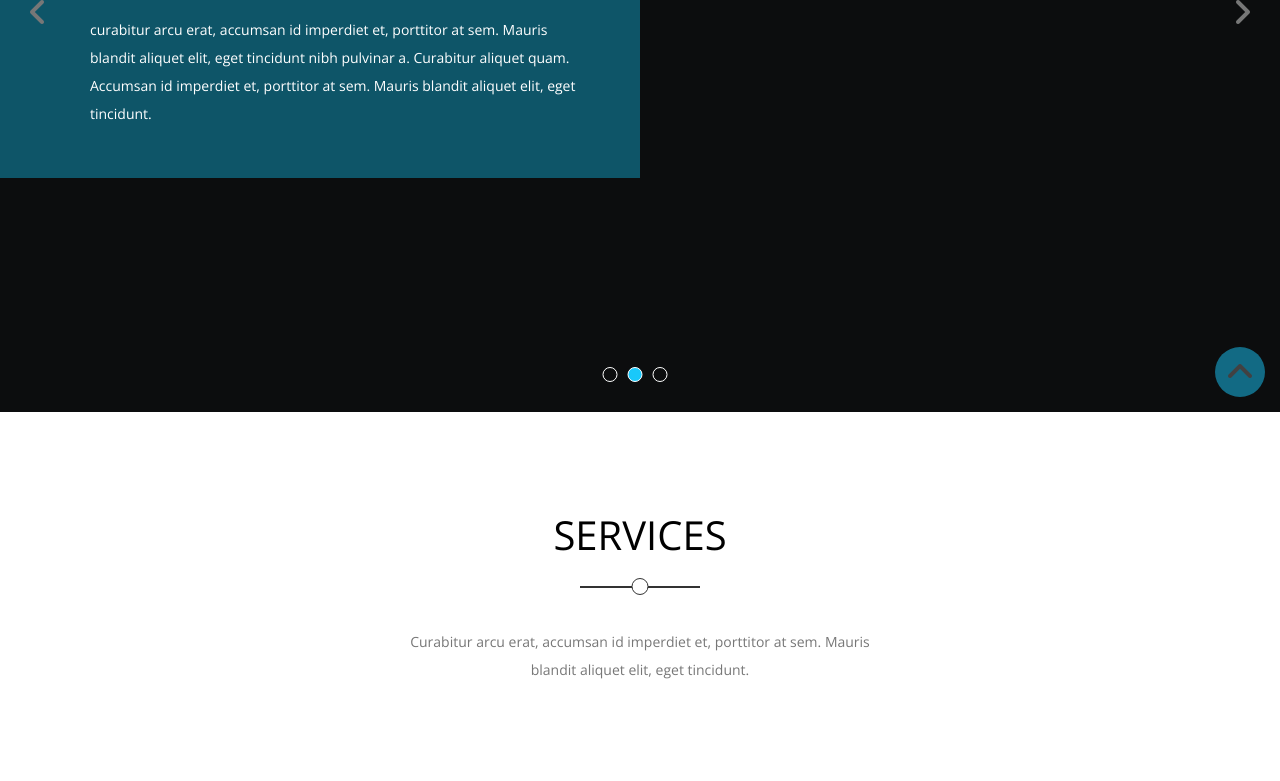
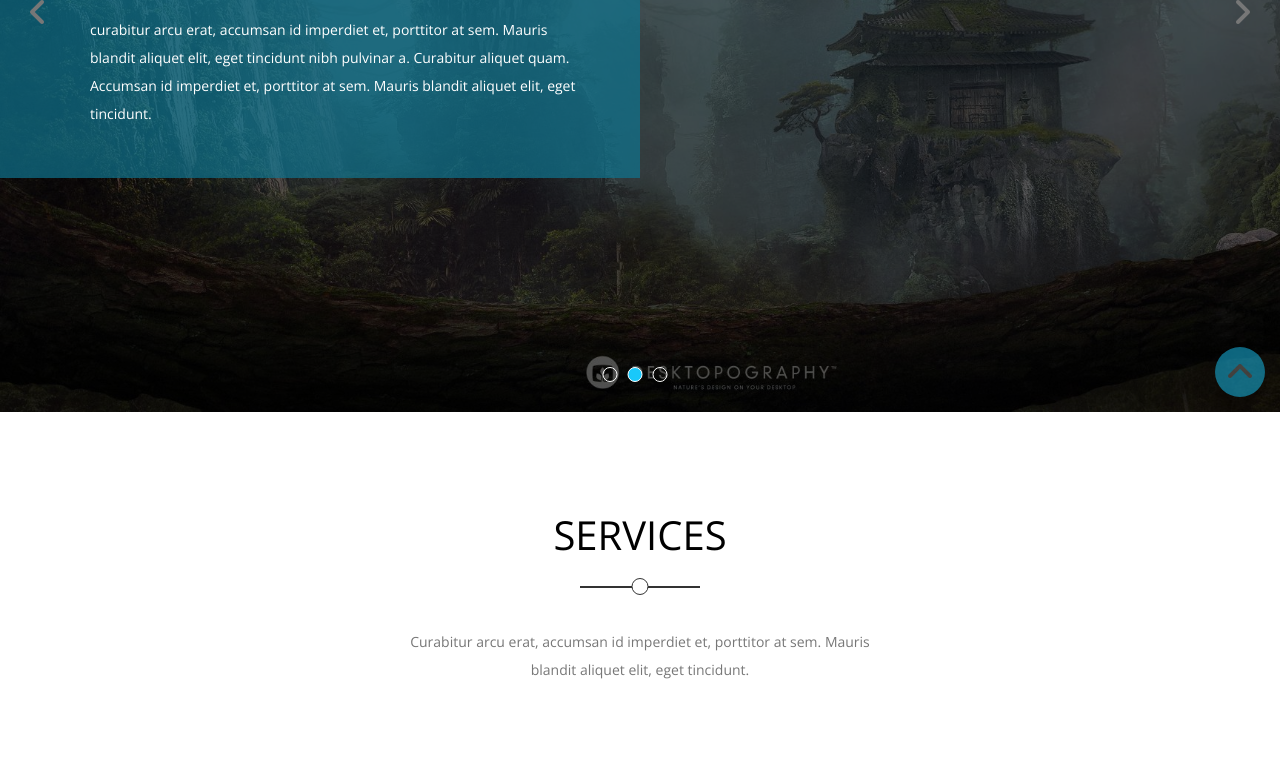
Before and after one commit to Mos3aB696/My_Second_Project, a plain HTML site: page index.html in a window 1280 px wide. Shown: the part 388-1169 px from the top of the page. Drawn offline with nearby package versions, Linux system fonts and the light colour scheme; the site is published under a folder, as on GitHub Pages, so addresses that start at the root find nothing.

Commit message:
Edit Main Image

```diff
--- a/css/kasper.css
+++ b/css/kasper.css
@@ -193,7 +193,7 @@ header nav .form i {
 .landing {
   min-height: 100vh;
   background-color: #1f2023;
-  background-image: url(/image/landing2.jpg);
+  background-image: url(../image/landing2.jpg);
   background-size: cover;
   position: relative;
 }
```
